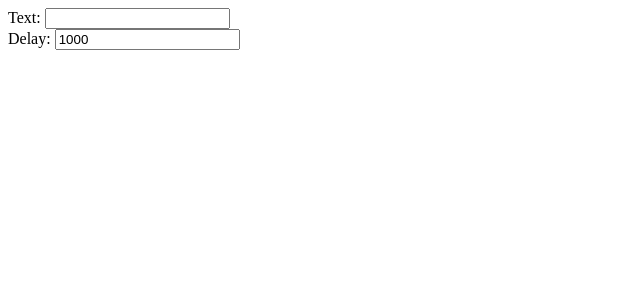
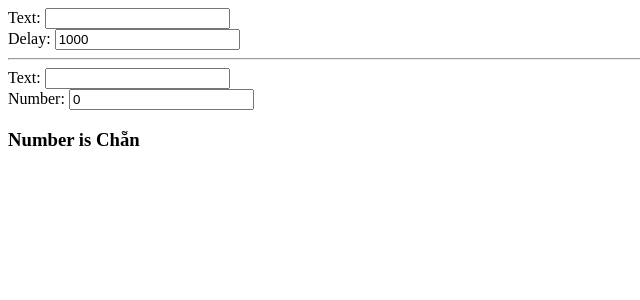
Before and after one commit to trikhaidev/self-study-fe, a React (Vite) app in the folder React/Day250528/: page / in a window 1280 px wide. Shown: the top 300 px of the page, without its empty margins (0-640 px from the left). Built offline with nearby package versions, Linux system fonts and the light colour scheme.

Commit message:
Review UseMemo

```diff
--- a/React/Day250528/src/App.tsx
+++ b/React/Day250528/src/App.tsx
@@ -1,9 +1,12 @@
 import Chat from "./components/Chat"
+import Memo from "./components/Memo"
 
 function App() {
   return (
     <>
       <Chat></Chat>
+      <hr />
+      <Memo></Memo>
     </>
   )
 }
--- /dev/null
+++ b/React/Day250528/src/components/Memo.tsx
@@ -0,0 +1,22 @@
+import { useMemo, useState } from "react";
+
+export default function Memo(){
+    const [text, setText] = useState('');
+    const [number, setNumber] = useState(0);
+    const numberIs = useMemo(() => {
+        return number % 2 === 0 ? 'Chẵn' : 'Lẻ';
+    },[number]);
+    return (
+        <>
+            <div>
+                <label>Text: </label>
+                <input type="text" value={text} onChange={e => setText(e.currentTarget.value)}/>
+            </div>
+            <div>
+                <label>Number: </label>
+                <input type="number" value={number} onChange={e => setNumber(parseInt(e.currentTarget.value))}/>
+            </div>
+            <h3>Number is {numberIs}</h3>
+        </>
+    );
+}
```
